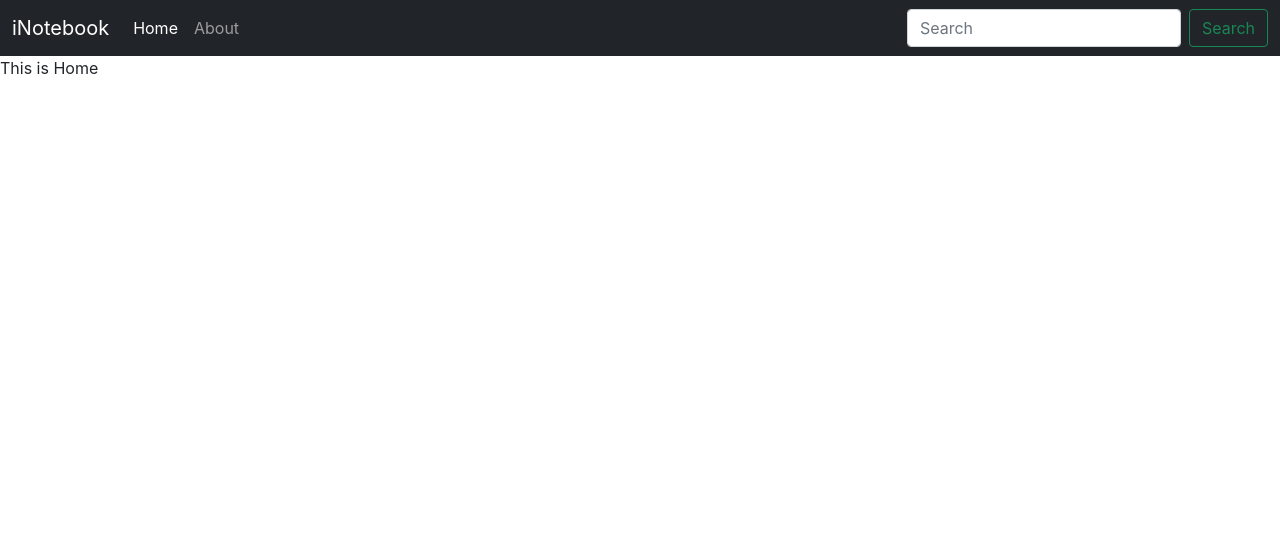
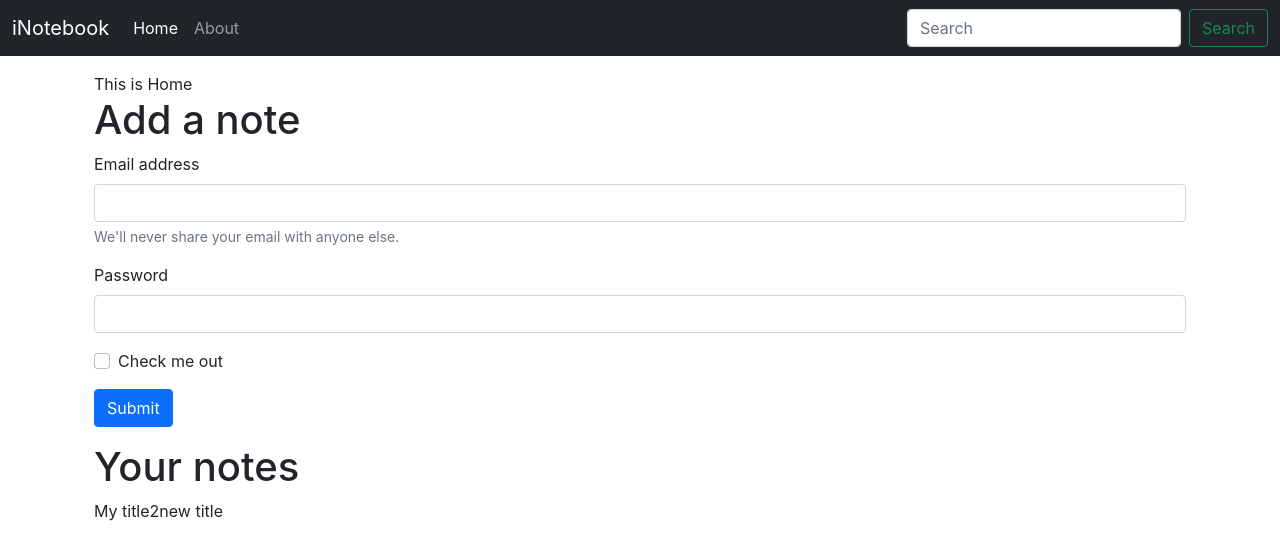
Before and after one commit to Pk9697/inotebook, a React (Create React App) app: page / in a window 1280 px wide. Shown: the top 560 px of the page. Built offline with nearby package versions, Linux system fonts and the light colour scheme.

Commit message:
fetch notes from context

```diff
--- a/src/App.js
+++ b/src/App.js
@@ -9,11 +9,12 @@
       <NoteState>
         <Router>
           <Navbar />
-
+          <div className="container">
             <Routes>
               <Route exact path="/" element={<Home />} />
               <Route exact path="/about" element={<About />} />
             </Routes>
+          </div>
         </Router>
       </NoteState>
     </>
--- a/src/components/Home.js
+++ b/src/components/Home.js
@@ -1,9 +1,36 @@
-import React from 'react'
+import React,{useContext} from 'react'
+import noteContext from '../context/notes/noteContext'
 
 function Home() {
+    const context=useContext(noteContext);
     return (
         <div>
+            <div className="container my-3">
             This is Home
+            <h1>Add a note</h1>
+            <form>
+                <div className="mb-3">
+                    <label htmlFor="exampleInputEmail1" className="form-label">Email address</label>
+                    <input type="email" className="form-control" id="exampleInputEmail1" aria-describedby="emailHelp"/>
+                    <div id="emailHelp" className="form-text">We'll never share your email with anyone else.</div>
+                </div>
+                <div className="mb-3">
+                    <label htmlFor="exampleInputPassword1" className="form-label">Password</label>
+                    <input type="password" className="form-control" id="exampleInputPassword1"/>
+                </div>
+                <div className="mb-3 form-check">
+                    <input type="checkbox" className="form-check-input" id="exampleCheck1"/>
+                    <label className="form-check-label" htmlFor="exampleCheck1">Check me out</label>
+                </div>
+                <button type="submit" className="btn btn-primary">Submit</button>
+            </form>
+            </div>
+            <div className="container my-3">
+            <h1>Your notes</h1>
+            {context.notes.map((note)=>{
+                return note.title
+            })}
+            </div>
         </div>
     )
 }
--- a/src/context/notes/NoteState.js
+++ b/src/context/notes/NoteState.js
@@ -1,12 +1,33 @@
 import NoteContext from "./noteContext";
-
+import { useState } from "react";
 const NoteState=(props)=>{
-    const state={
-        "name":"Pk",
-        "class":"codewithharry"
-    }
+    // const state={
+    //     "name":"Pk",
+    //     "class":"codewithharry"
+    // }
+    const notesInitial=[
+        {
+          "_id": "61910fd0abf480d4853391d5",
+          "user": "618f61963af98a4066e3cc2a",
+          "title": "My title2",
+          "description": "Wake Up Early2",
+          "tag": "Personal",
+          "date": "2021-11-14T13:32:00.259Z",
+          "__v": 0
+        },
+        {
+          "_id": "6193bc2796c2d40702570123",
+          "user": "618f61963af98a4066e3cc2a",
+          "title": "new title",
+          "description": "Wake Up Early2",
+          "tag": "Personal",
+          "date": "2021-11-16T14:11:51.619Z",
+          "__v": 0
+        }
+      ]
+    const [notes, setnotes] = useState(notesInitial)
     return (
-        <NoteContext.Provider value={state}>
+        <NoteContext.Provider value={{notes,setnotes}}>
             {props.children}
         </NoteContext.Provider>
     )
```
Lines whose indentation alone changed are shown as unchanged.
